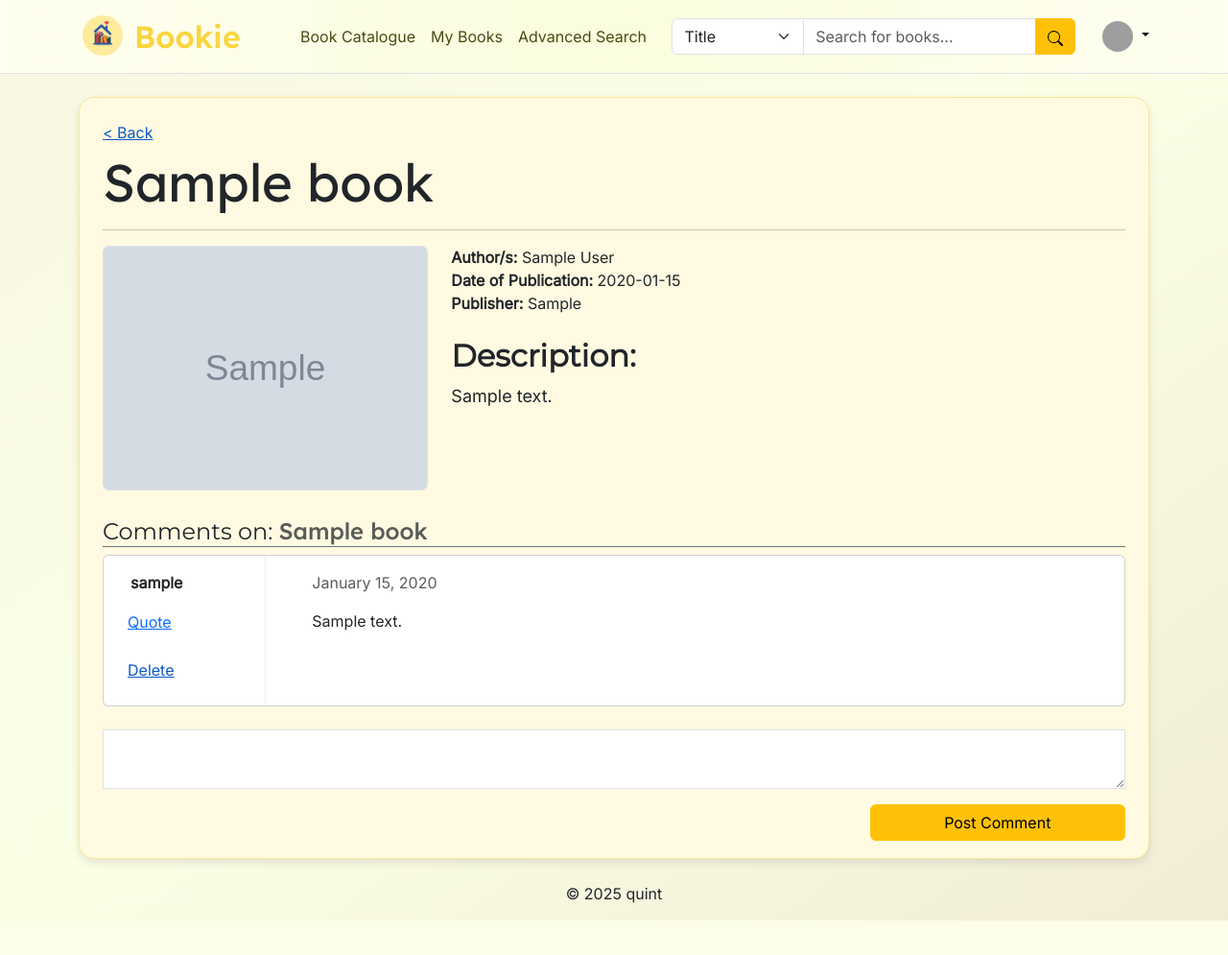
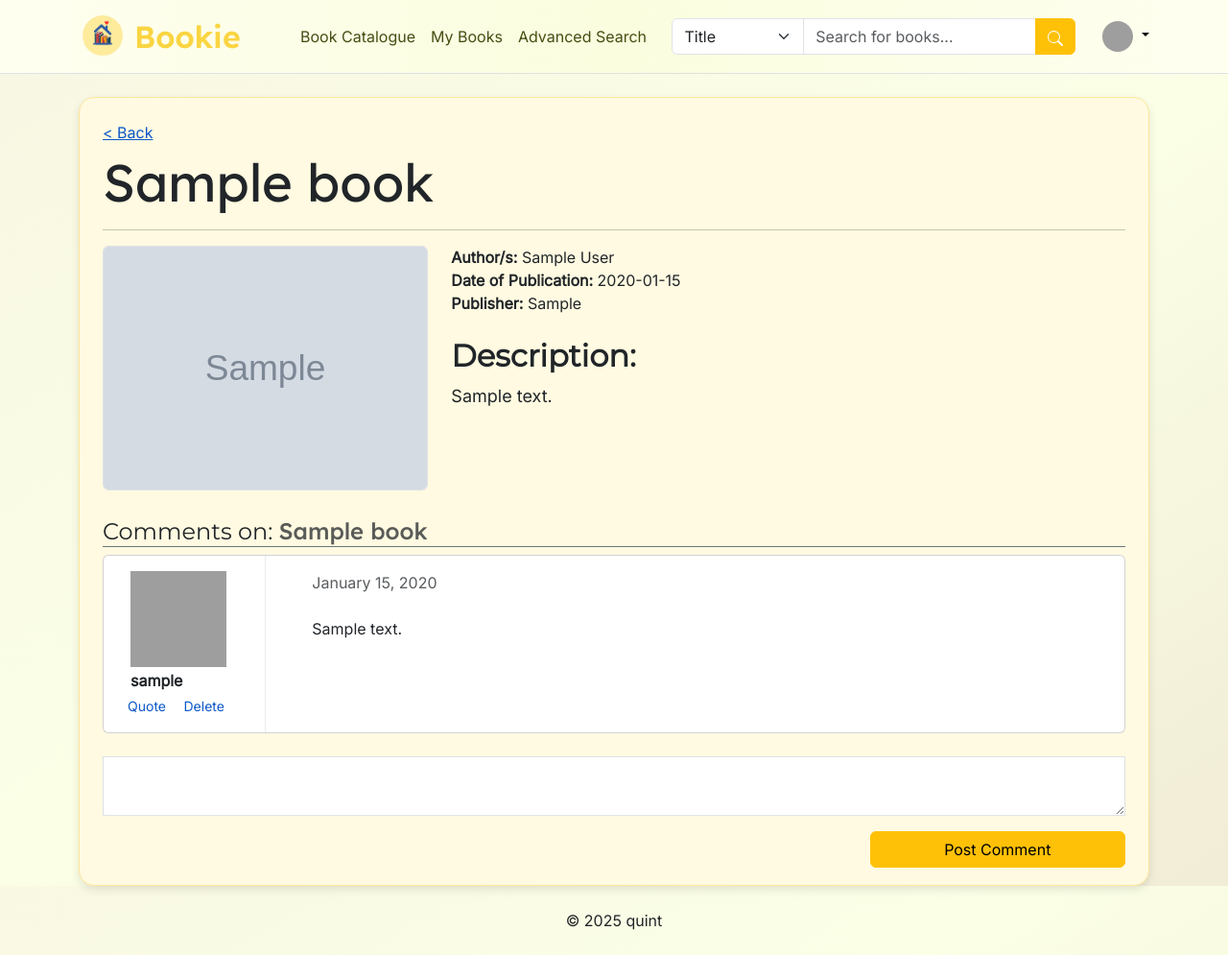
Before and after one commit to pyquint/bookie, a Flask app: page /book/1 in a window 1280 px wide. Shown: the whole page at 96% size. Before the commit the page ends 959 px from the top, so only its background shows below. Run offline with Flask 3, Linux system fonts and the light colour scheme; a user stored in the database is signed in; tables that the repository leaves empty hold one stand-in row (values such as "Sample post"); grey boxes marked "Sample" are stand-in pictures; parts of the project's set-up code (start-up, migrations or seed data) failed here and were passed over; some libraries are stand-ins or nearby versions; grey boxes are pictures that could not be loaded.

Commit message:
customize profile picture, minor fixes in book and search results

```diff
--- a/app/main/routes.py
+++ b/app/main/routes.py
@@ -1,8 +1,9 @@
 import json
+import os
 
 import markdown
 import sqlalchemy as sa
-from flask import redirect, render_template, request, url_for
+from flask import current_app, redirect, render_template, request, url_for
 from flask_login import (
     current_user,
     login_required,
@@ -23,7 +24,7 @@ def index():
 @bp.route("/search", methods=["GET"])
 def search():
     query = sa.select(Book)
-    all = request.args.get("all", "true")
+    all = request.args.get("all", "false")
 
     if all == "false":
         for column in Book.__table__.columns:
@@ -141,3 +142,46 @@ def user(username):
 @login_required
 def settings():
     return render_template("auth/settings.html")
+
+
+@bp.route("/update_pp", methods=["GET", "POST"])
+@login_required
+def update_pp():
+    if request.method == "POST":
+        if "file" not in request.files:
+            print("pp not in request... ", request.files)
+            return redirect(request.referrer)
+
+        file = request.files["file"]
+
+        # open(os.path.join(current_app.config["UPLOAD_FOLDER"], "pp"))
+
+        if file.filename == "":
+            print("filename is empty... ", request.files)
+            return redirect(request.referrer)
+
+        if file:
+            # os.path.join's backslash delimiter turns into
+            # %5C (special HTML character code for backslash)
+            # when treated as a path, e.g url_for('static', filename=filename)
+
+            # forward slashes do not have this issue on my machinem here using f-strings
+            # but I worry it might pose incompatibility with other file systems
+
+            # file_path = f"{current_app.config["UPLOAD_FOLDER"]}/pp/{file.filename}"
+
+            # replacing \ with / works, but I have no idea on different file systems
+            # probably still has the same incompatibility issues
+
+            file_path = os.path.join(
+                current_app.config["UPLOAD_FOLDER"], "pp", file.filename
+            ).replace("\\", "/")
+            save_path = os.path.join(current_app.static_folder, file_path)
+
+            # file_path = f"{current_app.config["UPLOAD_FOLDER"]}/pp/{file.filename}"
+
+            current_user.change_pp(file_path)
+            file.save(save_path)
+            db.session.commit()
+
+        return redirect(url_for("main.user", username=current_user.username))
--- a/app/static/css/styles.scss.css
+++ b/app/static/css/styles.scss.css
@@ -2,15 +2,14 @@ a {
   color: #0d58c9; }
 
 body {
-  font-family: 'Inter';
-  background: linear-gradient(to bottom right, #f8f7e3, #fbffe6, #f1ecd6);
-  background-size: cover;
-  background-position: center;
-  background-repeat: no-repeat;
-  display: flex;
-  flex-direction: column;
-  min-height: 100vh;
-  margin: 0; }
+  font-family: 'Inter'; }
+
+body,
+main {
+  background: linear-gradient(to bottom right, #f8f7e3, #fbffe6, #f1ecd6); }
+
+footer p {
+  margin: 0px; }
 
 header nav {
   background: linear-gradient(to right, Ivory, #fafdde, Ivory); }
@@ -31,9 +30,6 @@ button:focus {
   outline: none;
   outline-width: 0px; }
 
-footer {
-  min-height: 50px; }
-
 main {
   flex: 1; }
 
@@ -50,6 +46,9 @@ h4,
 h5,
 h6 {
   font-family: "Montserrat"; }
+
+#search-type-dropdown option {
+  color: #1d1f06; }
 
 .bg-hero {
   padding-top: 75px; }
@@ -133,6 +132,10 @@ h6 {
 
 .navbar .nav-links .nav-link {
   color: #474d12; }
+  .navbar .nav-links .nav-link:hover {
+    color: #fad542;
+    font-weight: bold;
+    text-decoration: underline; }
 
 .search-container {
   max-width: 550px; }
@@ -217,6 +220,9 @@ h6 {
     max-width: 1000px;
     margin-bottom: 10px; } }
 
+svg.bi-search {
+  fill: white; }
+
 .book-title {
   font-family: "Lexend";
   margin: 0px; }
@@ -224,7 +230,6 @@ h6 {
 .book-card-title {
   color: #707091;
   font-size: 1.75rem;
-  margin-bottom: 1.5rem;
   font-weight: 500; }
 
 .book-page-title {
@@ -251,8 +256,7 @@ img.book-thumb-back {
   zoom: 128%; }
 
 .result-card-body {
-  padding-top: 32px;
-  padding-left: 25px; }
+  padding: 25px; }
 
 .card-body-col {
   z-index: 3;
@@ -261,15 +265,30 @@ img.book-thumb-back {
 .book-info > p {
   margin-bottom: 20px; }
 
-button.comment-action {
-  margin-top: 0px;
+button.comment-action,
+button.comment-action a {
+  color: #0d58c9;
   margin: 0px;
   padding-top: 0px;
-  padding-bottom: 1.5rem !important; }
+  padding-right: 0px;
+  padding-bottom: 1rem;
+  font-size: 14px;
+  text-decoration: none; }
+  button.comment-action:hover,
+  button.comment-action a:hover {
+    text-decoration: underline; }
 
-p.comment-username {
+.comment-author-container {
   margin-top: 1rem;
   margin-left: 1rem; }
+
+#comment-section .profile-picture {
+  width: 100px;
+  height: 100px; }
+
+.comment-author-container p {
+  margin-top: 0.1rem;
+  margin-bottom: 0.2rem; }
 
 .book-title {
   letter-spacing: 0rem; }
@@ -291,4 +310,7 @@ p.comment-username {
 .auth-signup-container {
   width: 400px; }
 
+.profile-picture {
+  object-fit: cover; }
+
 /*# sourceMappingURL=styles.scss.css.map */
--- a/app/static/js/scripts.js
+++ b/app/static/js/scripts.js
@@ -1,13 +1,13 @@
 $(function () {
     // for setting the requests arg by the selected type
     function setSearchTypeArg() {
-        const type = $("#search-type").find(":selected").text();
+        const type = $("#search-type-dropdown").find(":selected").text();
         $("#search-bar").attr("name", type.toLowerCase());
     }
 
     setSearchTypeArg();
 
-    $("#search-type").change(function () {
+    $("#search-type-dropdown").change(function () {
         setSearchTypeArg();
     });
 
--- a/app/static/sass/styles.scss
+++ b/app/static/sass/styles.scss
@@ -4,21 +4,22 @@ $header-logo-size: 50px;
 $hyperlink-color: #0d58c9;
 
 a {
-    color: $hyperlink-color
+    color: $hyperlink-color;
+
+
 }
 
 body {
     font-family: 'Inter';
+}
+
+body,
+main {
     background: linear-gradient(to bottom right, rgb(248, 247, 227), rgb(251, 255, 230), rgb(241, 236, 214));
-    background-size: cover;
-    background-position: center;
-    background-repeat: no-repeat;
+}
 
-    display: flex;
-    flex-direction: column;
-
-    min-height: 100vh;
-    margin: 0;
+footer p {
+    margin: 0px;
 }
 
 header nav {
@@ -45,14 +46,9 @@ button:focus {
     outline-width: 0px;
 }
 
-footer {
-    min-height: 50px;
-}
-
 main {
     flex: 1;
 }
-
 
 .text-justify {
     text-align: justify;
@@ -78,6 +74,9 @@ main {
     font-family: "Montserrat";
 }
 
+#search-type-dropdown option {
+    color: #1d1f06;
+}
 
 .bg-hero {
     padding-top: 75px;
@@ -185,6 +184,12 @@ main {
 
 .navbar .nav-links .nav-link {
     color: #474d12;
+
+    &:hover {
+        color: #fad542;
+        font-weight: bold;
+        text-decoration: underline;
+    }
 }
 
 .search-container {
@@ -305,6 +310,10 @@ main {
     }
 }
 
+svg.bi-search {
+    fill: white;
+}
+
 .book-title {
     font-family: "Lexend";
     margin: 0px;
@@ -313,7 +322,7 @@ main {
 .book-card-title {
     color: #707091;
     font-size: 1.75rem;
-    margin-bottom: 1.5rem;
+    // margin-bottom: 1.5rem;
     font-weight: 500;
 }
 
@@ -348,8 +357,7 @@ img.book-thumb-back {
 }
 
 .result-card-body {
-    padding-top: 32px;
-    padding-left: 25px;
+    padding: 25px;
 }
 
 .card-body-col {
@@ -361,16 +369,34 @@ img.book-thumb-back {
     margin-bottom: 20px;
 }
 
-button.comment-action {
-    margin-top: 0px;
+button.comment-action,
+button.comment-action a {
+    color: $hyperlink-color;
     margin: 0px;
     padding-top: 0px;
-    padding-bottom: 1.5rem !important;
+    padding-right: 0px;
+    padding-bottom: 1rem;
+    font-size: 14px;
+    text-decoration: none;
+
+    &:hover {
+        text-decoration: underline;
+    }
 }
 
-p.comment-username {
+.comment-author-container {
     margin-top: 1rem;
     margin-left: 1rem;
+}
+
+#comment-section .profile-picture {
+    width: 100px;
+    height: 100px;
+}
+
+.comment-author-container p {
+    margin-top: 0.1rem;
+    margin-bottom: 0.2rem;
 }
 
 .book-title {
@@ -398,3 +424,7 @@ p.comment-username {
 .auth-signup-container {
     width: 400px;
 }
+
+.profile-picture {
+    object-fit: cover;
+}
--- a/app/templates/book.html
+++ b/app/templates/book.html
@@ -47,7 +47,11 @@
                 <hr />
                 <div class="row">
                     <div class="col-md-4">
-                        <img class="img-fluid w-100 border rounded-2" src="{{ book.cover_img }}" alt="[no cover image avaiable]" />
+                        {% if book.cover_img %}
+                            <img class="img-fluid w-100 border rounded-2" src="{{ book.cover_img }}" alt="book cover" />
+                        {% else %}
+                            <p>(no cover image avaiable)</p>
+                        {% endif %}
                     </div>
 
                     <div class="col-md-8">
@@ -63,7 +67,12 @@
                         <h2>
                             <strong>Description:</strong>
                         </h2>
-                        <p class="book-desc me-4">{{ book.description }}</p>
+
+                        {% if book.description %}
+                            <p class="book-desc me-4">{{ book.description }}</p>
+                        {% else %}
+                            <p>No book description available.</p>
+                        {% endif %}
                     </div>
                 </div>
             </div>
@@ -76,12 +85,19 @@
                     <div class="card mb-2">
                         <div class="row">
                             <div class="col-sm-2 d-flex flex-column ps-4 border-end border-light-subtle">
-                                <p class="comment-username fw-bold">{{ comment.user.username }}</p>
+                                <div class="comment-author-container">
+                                    <img src="{{ url_for('static', filename=comment.user.pp) }}"
+                                         alt="{{ comment.user.username }} pp"
+                                         class="profile-picture" />
+                                    <p class="comment-author-username fw-bold">{{ comment.user.username }}</p>
+                                </div>
                                 <div>
-                                    <button class="btn btn-link comment-action"
-                                            onclick="quoteComment({{ comment.id }}, '{{ comment.user.username }}')">
-                                        Quote
-                                    </button>
+                                    {% if current_user.is_authenticated %}
+                                        <button class="btn btn-link comment-action"
+                                                onclick="quoteComment({{ comment.id }}, '{{ comment.user.username }}')">
+                                            Quote
+                                        </button>
+                                    {% endif %}
                                     {% if comment.user.username == current_user.username %}
                                         <button class="btn btn-link comment-action">
                                             <a href="{{ url_for('main.delete_comment', book_id=book.book_id, comment_id=comment.id) }}">Delete</a>
@@ -91,7 +107,7 @@
                             </div>
                             <div class="col-sm-10">
                                 <div class="card-body ">
-                                    <p class="card-title text-muted text-small mb-3"
+                                    <p class="card-title text-muted text-small mb-4"
                                        title="{{ comment.date_created_fmt('%a %b %d %Y %I:%M:%S %p %Z %z') }}">
                                         {{ comment.date_created_fmt("%B %d, %Y") }}
                                     </p>
--- a/app/templates/layout.html
+++ b/app/templates/layout.html
@@ -1,5 +1,5 @@
 <!DOCTYPE html>
-<html lang="en">
+<html class="h-100" lang="en">
     <head>
         <meta charset="UTF-8" />
         <meta name="viewport" content="width=device-width, initial-scale=1.0" />
@@ -29,7 +29,7 @@
         <link href="https://fonts.googleapis.com/css2?family=Lexend:wght@100..900&display=swap" rel="stylesheet" />
     </head>
 
-    <body>
+    <body class="d-flex flex-column min-vh-100">
         <header id="header-template">
             <nav class="navbar navbar-expand-md navbar-light border-bottom">
                 <div class="container-lg d-flex flex-wrap justify-content-center justify-content-lg-start align-items-center">
@@ -43,7 +43,8 @@
                     </a>
 
                     <ul class="nav col-12 col-lg-auto me-lg-auto justify-content-center mb-lg-0 align-items-center text-decoration-none nav-links">
-                        <a href="{{ url_for('main.search', all='true', page=' ') }}" class="nav-link px-2">Book Catalogue</a>
+                        <a href="{{ url_for('main.search', all='true', page='1', sort='num_ratings', order='desc') }}"
+                           class="nav-link px-2">Book Catalogue</a>
                         <a href="#" class="nav-link px-2">My Books</a>
                         <a href="{{ url_for('main.advanced_search') }}" class="nav-link px-2">Advanced Search</a>
                     </ul>
@@ -54,7 +55,7 @@
                           id="simple-search"
                           class="col-12 col-lg-auto mb-3 mb-lg-0 me-lg-3">
                         <div class="container-sm input-group align-middle">
-                            <select class="form-select dropdown-toggle col- w-25" id="search-type">
+                            <select class="form-select dropdown-toggle w-25" id="search-type-dropdown">
                                 <option value="Title">Title</option>
                                 <option value="Author">Author</option>
                                 <option value="ISBN">ISBN</option>
@@ -66,7 +67,15 @@
                                    class="form-control col-8 w-50"
                                    id="search-bar"
                                    name="query"
-                                   placeholder="Search for books..." />
+                                   placeholder="Search for books..."
+                                   list="search-suggestions" />
+                            <datalist id="search-suggestions">
+                                <option value="Black"></option>
+                                <option value="Red"></option>
+                                <option value="Green"></option>
+                                <option value="Blue"></option>
+                                <option value="White"></option>
+                            </datalist>
                             <button class="btn btn-warning rounded-end" type="submit">
                                 <svg xmlns="http://www.w3.org/2000/svg"
                                      width="16"
@@ -99,7 +108,7 @@
                                 <a class="d-block link-body-emphasis dropdown-toggle text-decoration-none"
                                    data-bs-toggle="dropdown"
                                    aria-expanded="false">
-                                    <img class="rounded-circle"
+                                    <img class="rounded-circle profile-picture"
                                          src="{{ url_for('static', filename=current_user.pp) }}"
                                          alt="pp"
                                          width="32"
@@ -138,9 +147,9 @@
             {% endblock content %}
         </main>
 
-        <footer>
-            <div class="container mt-4">
-                <p class="text-center mt-4">© 2025 quint</p>
+        <footer class="footer mt-auto">
+            <div class="container p-4">
+                <p class="text-center">© 2025 quint</p>
             </div>
         </footer>
 
--- a/config.py
+++ b/config.py
@@ -26,3 +26,8 @@ class Config:
     # REDIS_URL = os.environ.get("REDIS_URL") or "redis://"
     RESULTS_PER_LINE = 2
     RESULTS_PER_PAGE = 5
+    # UPLOAD_FOLDER = os.environ.get("UPLOAD_FOLDER") or os.path.join(
+    #     basedir, "app", "uploads"
+    # )
+    UPLOAD_FOLDER = "uploads"
+    UPLOAD_FOLDER_PATH = "/uploads"
```
Also changed, not shown: app/models.py (+4 -3 lines), app/templates/search_results.html (+14 -4 lines), app/templates/user.html (+18 -1 lines), 1 other file.
